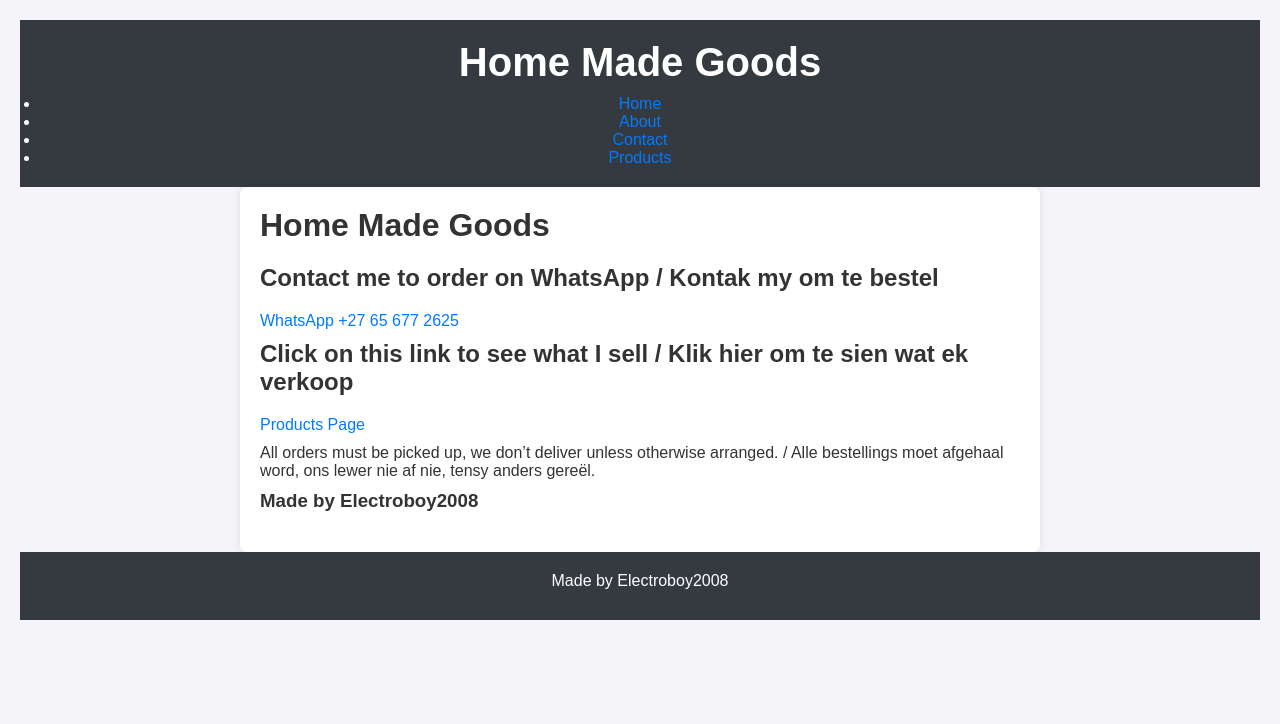
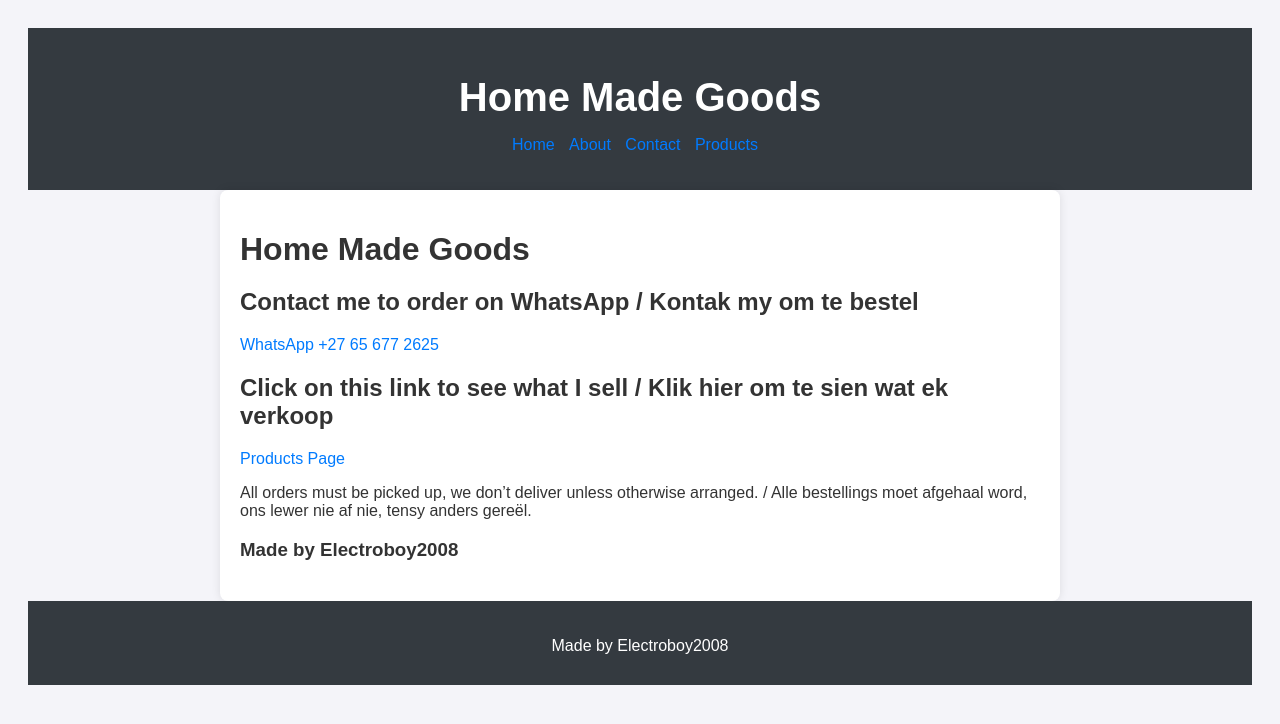
Before and after one commit to ElectroBoy10/TakeWay.Shop, a Jekyll site: the page built from index.md, in a window 1280 px wide. Shown: the top 724 px of the page. Built offline with Jekyll 4.4.1, drawn with Linux system fonts in a browser that asks for light colours.

Commit message:
Update styles.css

```diff
--- a/assets/css/styles.css
+++ b/assets/css/styles.css
@@ -1,20 +1,13 @@
-/* Basic reset and base styles */
-* {
-  margin: 0;
-  padding: 0;
-  box-sizing: border-box;
-}
-
 body {
   font-family: Arial, sans-serif;
-  background-color: #f4f4f9; /* Light grey background */
-  color: #333; /* Darker text for better readability */
+  background-color: #f4f4f9;
+  color: #333;
   padding: 20px;
 }
 
 header, footer {
-  background-color: #343a40; /* Dark background */
-  color: #ffffff; /* White text */
+  background-color: #343a40;
+  color: #ffffff;
   padding: 20px;
   text-align: center;
 }
@@ -24,13 +17,32 @@ header h1 {
   margin-bottom: 10px;
 }
 
+nav ul {
+  list-style-type: none;
+  padding: 0;
+}
+
+nav ul li {
+  display: inline;
+  margin-right: 10px;
+}
+
+nav ul li a {
+  text-decoration: none;
+  color: #007bff;
+}
+
+nav ul li a:hover {
+  text-decoration: underline;
+}
+
 main {
   max-width: 800px;
   margin: 0 auto;
-  background-color: #ffffff; /* White background for content */
+  background-color: #ffffff;
   padding: 20px;
-  box-shadow: 0 0 10px rgba(0, 0, 0, 0.1); /* Light shadow for better separation */
-  border-radius: 8px; /* Rounded corners */
+  box-shadow: 0 0 10px rgba(0, 0, 0, 0.1);
+  border-radius: 8px;
 }
 
 h1, h2, h3 {
@@ -42,10 +54,16 @@ p {
 }
 
 a {
-  color: #007bff; /* Blue links */
+  color: #007bff;
   text-decoration: none;
 }
 
 a:hover {
-  text-decoration: underline; /* Underline links on hover */
+  text-decoration: underline;
 }
+
+img {
+  max-width: 100%;
+  height: auto;
+  margin: 10px 0;
+}
```
